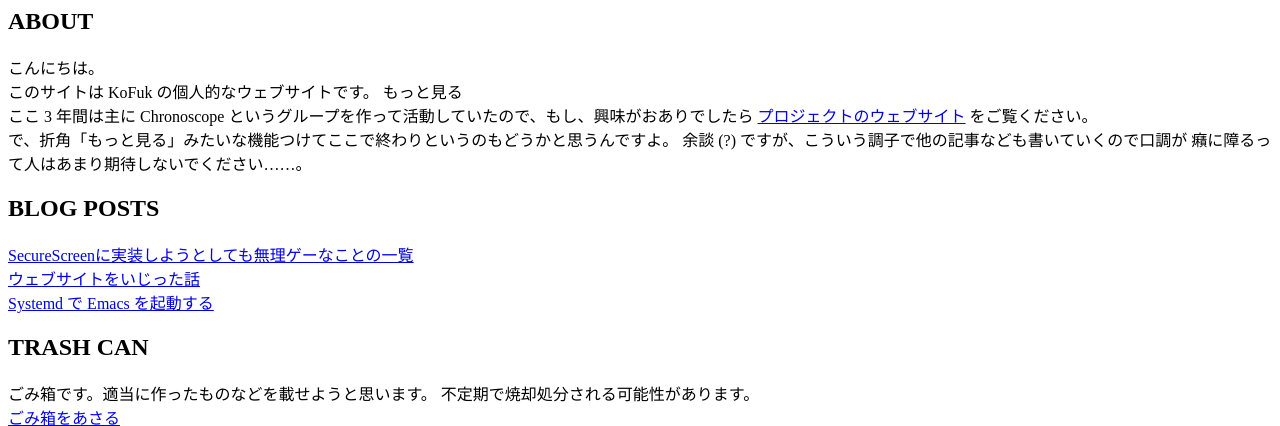
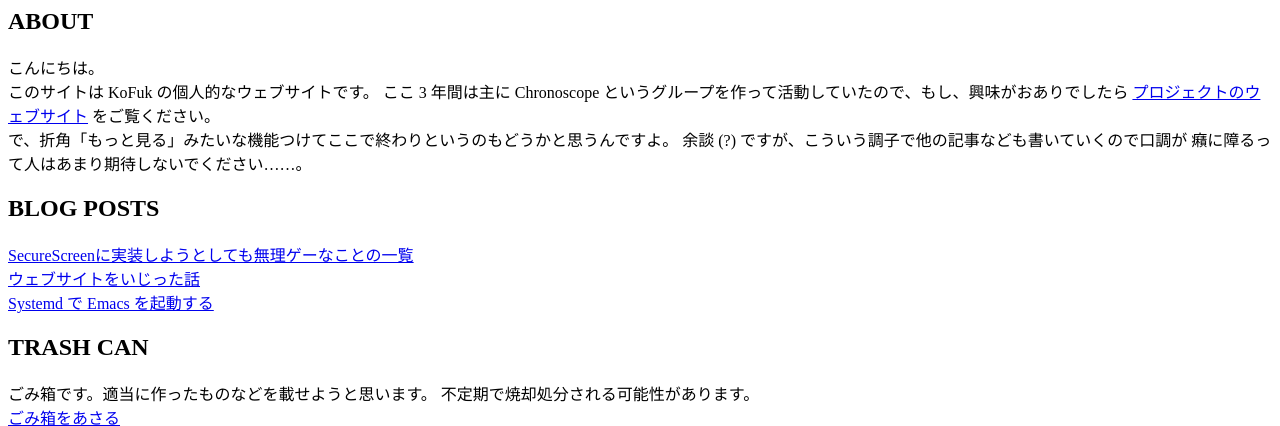
Before and after one commit to kofuk/trellis.work, a PHP site: page / in a window 1280 px wide. Shown: the top 426 px of the page. Run offline with PHP 8.4, Linux system fonts and the light colour scheme.

Commit message:
Improve layout

```diff
--- a/src/index.php
+++ b/src/index.php
@@ -1,23 +1,19 @@
 <div class="card">
   <h2>ABOUT</h2>
-  <div id="about-avatar">
+  <p>
     <img
         data-src="https://assets.trellis.work/images/icon_192.png"
         data-delayed="true"
+        align="left"
         id="avatar">
-  </div>
-  <div class="description" id="about-description">
     こんにちは。<br>
     このサイトは KoFuk の個人的なウェブサイトです。
-    <span id="more" class="more">もっと見る</span>
-    <div id="omitted">
-      ここ 3 年間は主に Chronoscope というグループを作って活動していたので、もし、興味がおありでしたら
-      <a href="https://www.chronoscoper.com" class="inline">プロジェクトのウェブサイト</a> をご覧ください。<br>
-      で、折角「もっと見る」みたいな機能つけてここで終わりというのもどうかと思うんですよ。
-      余談 (?) ですが、こういう調子で他の記事なども書いていくので口調が
-      癪に障るって人はあまり期待しないでください……。
-    </div>
-  </div>
+    ここ 3 年間は主に Chronoscope というグループを作って活動していたので、もし、興味がおありでしたら
+    <a href="https://www.chronoscoper.com" class="inline">プロジェクトのウェブサイト</a> をご覧ください。<br>
+    で、折角「もっと見る」みたいな機能つけてここで終わりというのもどうかと思うんですよ。
+    余談 (?) ですが、こういう調子で他の記事なども書いていくので口調が
+    癪に障るって人はあまり期待しないでください……。
+  </p>
 </div>
 <div class="card">
   <h2>BLOG POSTS</h2>
```
Also changed, not shown: src/inline-res/index.scss (+1 -8 lines), src/inline-res/index_expansion.js (+0 -11 lines).
